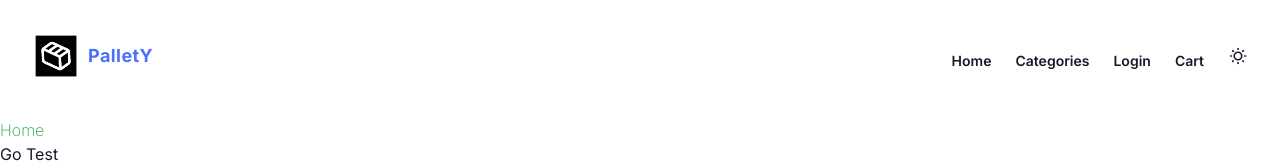
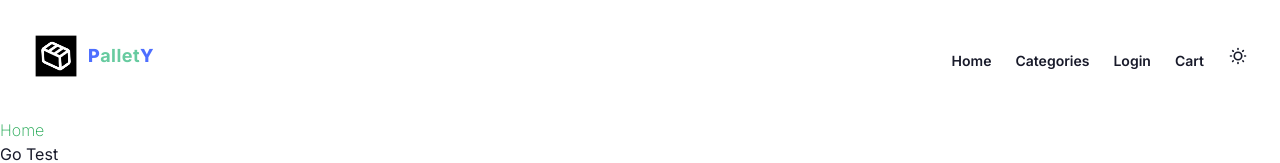
Before and after one commit to EyadTamer999/software-ecommerce-frontend, a Next.js app: page / in a window 1280 px wide. Shown: the top 163 px of the page. Built offline with nearby package versions, Linux system fonts and the light colour scheme.

Commit message:
Fix file path case in navbar.jsx

```diff
--- a/src/components/navbar.jsx
+++ b/src/components/navbar.jsx
@@ -1,5 +1,5 @@
 import React from 'react'
-import Logo from '../Assets/icon.png'
+import Logo from '../assets/icon.png'
 
 const Navbar = () => {
 
@@ -15,14 +15,14 @@ const Navbar = () => {
                     <div>
                         <a
                             href="/"
-                            className="group inline-flex items-center space-x-2 text-lg font-bold tracking-wide text-gray-900 hover:text-gray-600 dark:text-gray-100 dark:hover:text-gray-300"
+                            className="group inline-flex items-center space-x-2 text-lg font-bold tracking-wide"
                         >
                             <img
                                 src={Logo.src}
                                 alt="Logo"
                                 className="w-12 h-12"
                             />
-                            <span className='text-primary'>PalletY</span>
+                            <span className='text-accent hover:text-primary duration-150'><span className='font-extrabold text-primary hover:text-accent duration-150'>P</span>allet<span className='font-extrabold text-primary hover:text-accent duration-150'>Y</span></span>
                         </a>
                     </div>
                     <nav className="space-x-3 md:space-x-6">
@@ -46,12 +46,11 @@ const Navbar = () => {
                         </a>
 
                         {/* cart button */}
-                        <a
-                            href="cart"
+                        <button
                             className="text-sm font-semibold text-base-content hover:text-primary"
                         >
-                            <span>Cart</span>
-                        </a>
+                            Cart
+                        </button>
 
                         {/* theme toggle */}
                         {/* TODO fix size and store the theme in the localstorage */}
```
